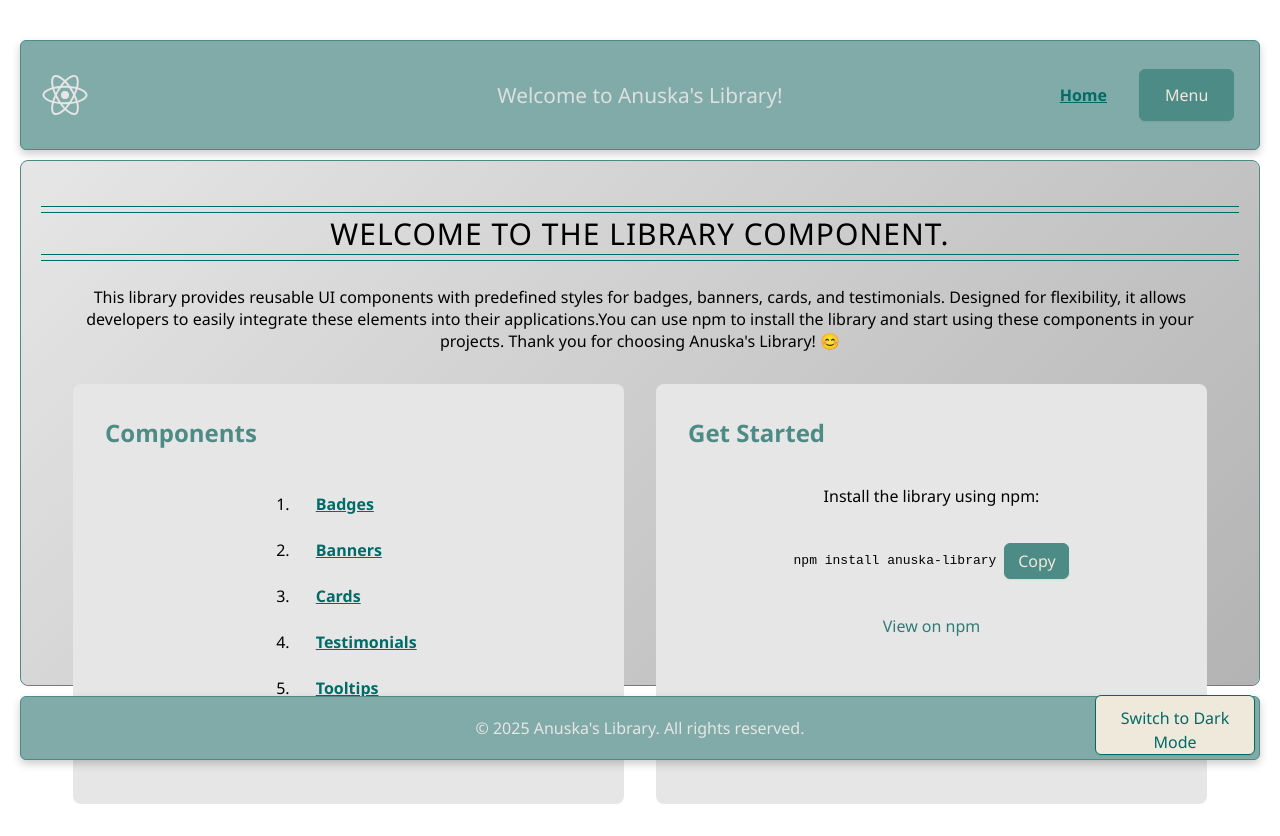
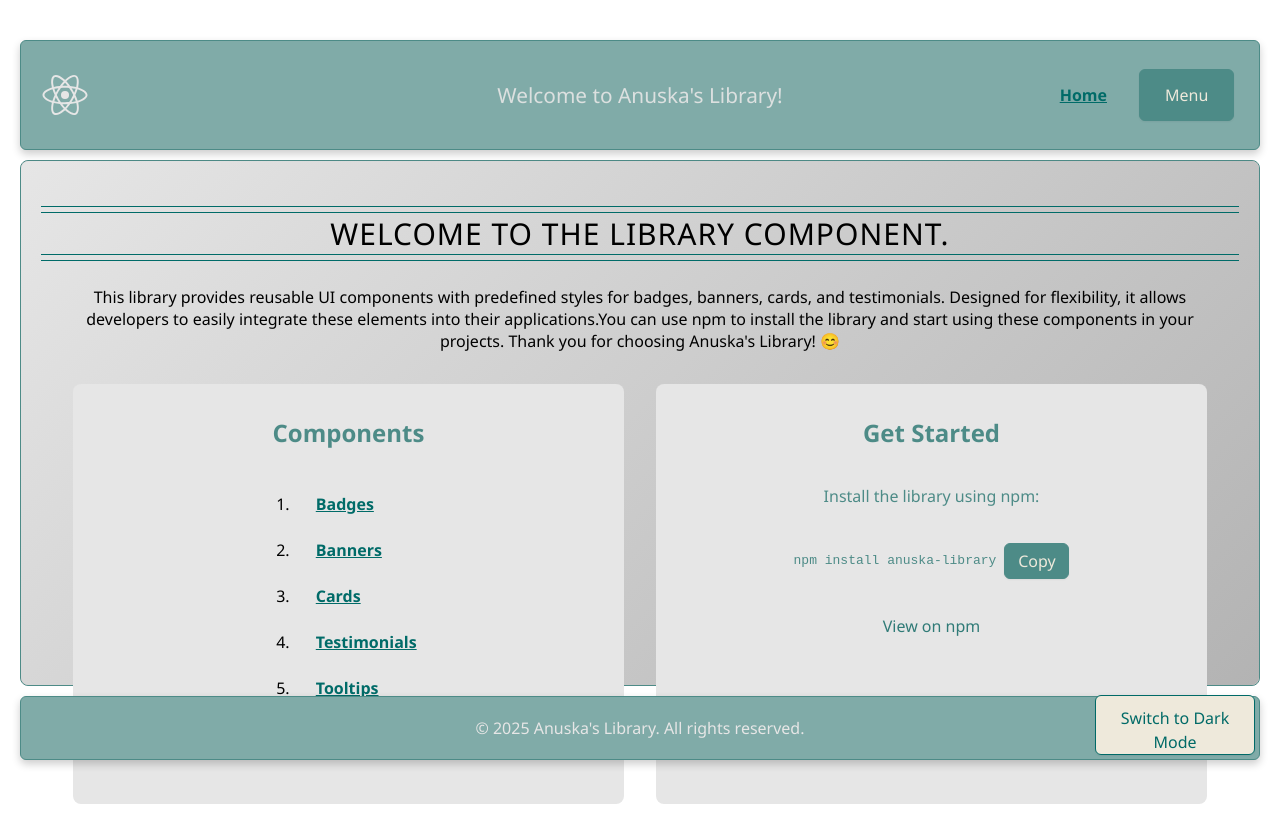
Before and after one commit to Anuska86/LibraryComponent, a React (Vite) app in the folder library-component/: page / in a window 1280 px wide. Built offline with nearby package versions, Linux system fonts and the light colour scheme.

Commit message:
Update index.css

```diff
--- a/library-component/src/index.css
+++ b/library-component/src/index.css
@@ -381,6 +381,8 @@ body.dark button {
 .home-menu h2 {
   margin-top: 0;
   margin-bottom: 1rem;
+  width: 100%;
+  text-align: center;
 }
 
 .home-menu-content {
@@ -612,6 +614,8 @@ button.button-lg.menu-button:hover {
 .installation-section h2 {
   margin-top: 0;
   margin-bottom: 1rem;
+  width: 100%;
+  text-align: center;
 }
 
 .installation-content {
@@ -619,6 +623,7 @@ button.button-lg.menu-button:hover {
   display: flex;
   flex-direction: column;
   align-items: center;
+  color: var(--clr-primary-a20);
 }
 
 .install-command {
```
